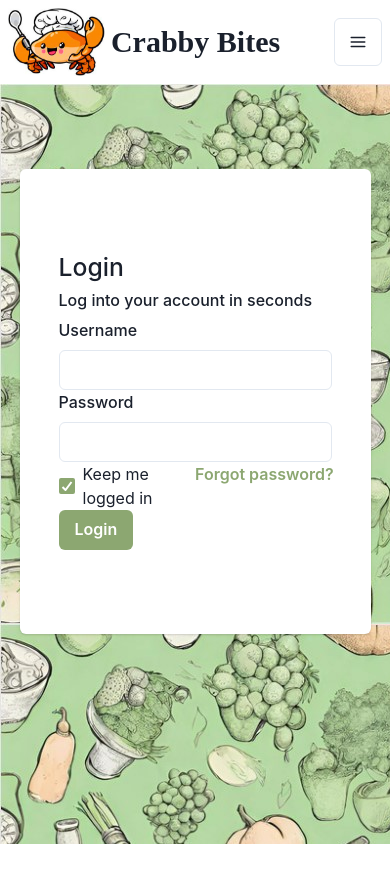
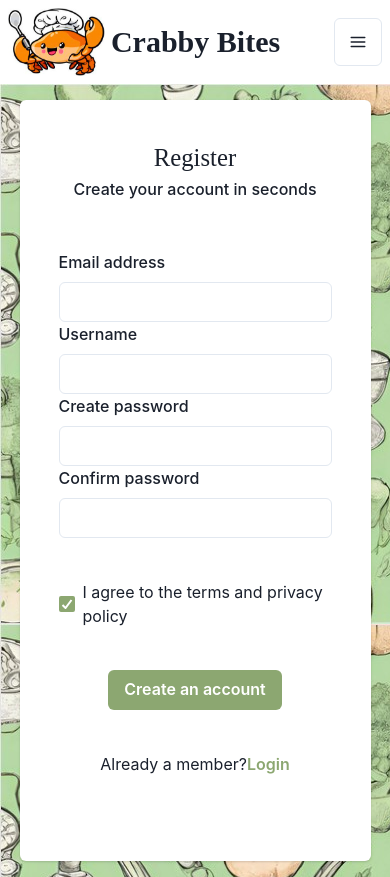
Before and after one commit to Bogdandragon/CrabbyBites, a React (Create React App) app in the folder frontend/: page / in a window 390 px wide. Before the commit the page ends 844 px from the top, so only its background shows below. Built offline with nearby package versions, Linux system fonts and the light colour scheme; the HTML template or start-up script is replaced by a standard one; a web font is replaced by a local one.

Commit message:
finished login and register forms

```diff
--- a/frontend/src/App.jsx
+++ b/frontend/src/App.jsx
@@ -5,7 +5,7 @@ import axios from 'axios';
 import { ChakraProvider } from '@chakra-ui/react'
 import Navbar from './components/Navbar/Navbar';
 import Page from './components/Page/Page';
-import LoginPage from './components/LoginPage/LoginPage';
+import RegisterPage from './components/RegisterPage/RegisterPage';
 import theme from './components/Theme/Theme';
 
 function App() {
@@ -22,7 +22,7 @@ function App() {
 			}
 			}>Click me!</button>
 		</Page> */}
-		<LoginPage/>
+		<RegisterPage/>
       </div>
     </ChakraProvider>
   );
--- a/frontend/src/components/LoginPage/LoginPage.css
+++ b/frontend/src/components/LoginPage/LoginPage.css
@@ -10,7 +10,5 @@
         background-position: "center";
         background-size: "cover";
         background-repeat: "no-repeat";
-        border: "solid";
-        border-color:'greenBrand.600';
     }
 }
--- a/frontend/src/components/LoginPage/LoginPage.jsx
+++ b/frontend/src/components/LoginPage/LoginPage.jsx
@@ -1,8 +1,8 @@
 import Page from "../Page/Page";
 import { useFormik } from 'formik';
-import { Container, Input, FormControl, FormLabel, FormErrorMessage, FormHelperText, Button } from '@chakra-ui/react';
-import { Image, SimpleGrid, Box, Checkbox, Card } from '@chakra-ui/react'
-import { Row, Col, CardBody } from 'react-bootstrap';
+import { Input, FormControl, FormLabel, Button } from '@chakra-ui/react';
+import { SimpleGrid, Box, Checkbox, Card, Center } from '@chakra-ui/react'
+import { CardBody } from 'react-bootstrap';
 import SubmitButton from '../Buttons/SubmitButton'
 import './LoginPage.css'
 
@@ -27,17 +27,16 @@ function LoginPage() {
                     w='100%' h='100%' className="hide-on-mobile"/>
 
                 <Box h='100%' py='10vh' px='5vw' textAlign='left' className="column-width">
-                    <Card py='10vh' px='10vw' >
+                    <Card py='10vh' px='10vw'>
                         <CardBody colorScheme='white'>
-                            <h2>Login</h2>
-                            <h6>Log into your account in seconds</h6>
-                            <FormControl onSubmit={formikLogin.handleSubmit}>
-                                <FormLabel>Username</FormLabel>
+                            <Center><h2 className='title-font'>Login</h2></Center>
+                            <Center><h6>Log into your account in seconds</h6></Center>
+                            <FormControl py='5vh' onSubmit={formikLogin.handleSubmit}>
+                                <FormLabel>Username or email</FormLabel>
                                 <Input id='username' name='username' type='text' onChange={formikLogin.handleChange} value={formikLogin.values.username}/>
                                 <FormLabel>Password</FormLabel>
-                                <Input id='password' name='password' type='password' onChange={formikLogin.handleChange} value={formikLogin.values.username}/>
-
-                                <SimpleGrid columns={2}>
+                                <Input id='password' name='password' type='password' onChange={formikLogin.handleChange} value={formikLogin.values.password}/>
+                                <SimpleGrid py='5vh' columns={2}>
                                     <Box>
                                         <Checkbox colorScheme='greenBrand' defaultChecked size='md'>Keep me logged in</Checkbox>
                                     </Box>
@@ -46,7 +45,7 @@ function LoginPage() {
                                     </Box>
                                 </SimpleGrid>
 
-                                <SubmitButton text="Login" onClick={formikLogin.handleSubmit} />
+                                <Center><SubmitButton text="Login" onClick={formikLogin.handleSubmit}/></Center>
                             </FormControl>
                         </CardBody>
                     </Card>
--- a/frontend/src/components/RegisterPage/RegisterPage.css
+++ b/frontend/src/components/RegisterPage/RegisterPage.css
@@ -0,0 +1,14 @@
+.column-width {
+    width: 100%;
+    background-color: white;
+}
+
+@media only screen and (max-width: 768px) {
+    .column-width {
+        width: 100vw;
+        background-image: url("../../../public/cookingBackground.jpeg");
+        background-position: "center";
+        background-size: "cover";
+        background-repeat: "no-repeat";
+    }
+}
--- a/frontend/src/components/RegisterPage/RegisterPage.jsx
+++ b/frontend/src/components/RegisterPage/RegisterPage.jsx
@@ -0,0 +1,61 @@
+import Page from "../Page/Page";
+import { useFormik } from 'formik';
+import { Container, Input, FormControl, FormLabel, FormErrorMessage, FormHelperText, Button } from '@chakra-ui/react';
+import { Image, SimpleGrid, Box, Checkbox, Card, Center } from '@chakra-ui/react'
+import { Row, Col, CardBody } from 'react-bootstrap';
+import SubmitButton from '../Buttons/SubmitButton'
+import './RegisterPage.css'
+
+function LoginPage() {
+    const formikLogin = useFormik({
+        initialValues: {
+          username: '',
+          password: ''
+        },
+        onSubmit: (values) => {
+          alert(JSON.stringify(values, null, 2))
+        },
+    })
+
+    return (
+        <Page>
+            <SimpleGrid columns={2} spacing={0} w='100vw' h='90vh'>
+                <Box bgImage={'cookingBackground.jpeg'}
+                    bgPosition='center'
+                    bgSize='cover'
+                    bgRepeat='no-repeat'
+                    w='100%' h='100%' className="hide-on-mobile"/>
+
+                <Box h='100%' px='5vw' textAlign='left' className="column-width pt-md-5 py-3">
+                    <Card py='5vh' px='10vw'>
+                        <CardBody colorScheme='white'>
+                            <Center><h2 className='title-font'>Register</h2></Center>
+                            <Center><h6>Create your account in seconds</h6></Center>
+                            <FormControl py='5vh' onSubmit={formikLogin.handleSubmit}>
+                                <FormLabel>Email address</FormLabel>
+                                <Input id='email' name='email' type='email' onChange={formikLogin.handleChange} value={formikLogin.values.email}/>
+                                <FormLabel>Username</FormLabel>
+                                <Input id='username' name='username' type='text' onChange={formikLogin.handleChange} value={formikLogin.values.username}/>
+                                <FormLabel>Create password</FormLabel>
+                                <Input id='password' name='password' type='password' onChange={formikLogin.handleChange} value={formikLogin.values.password}/>
+                                <FormLabel>Confirm password</FormLabel>
+                                <Input id='confirmPassword' name='confirmPassword' type='password' onChange={formikLogin.handleChange} value={formikLogin.values.confirmPassword}/>
+
+                                <Checkbox py='5vh'colorScheme='greenBrand' defaultChecked size='md'>I agree to the terms and privacy policy</Checkbox>
+
+                                <Center><SubmitButton text="Create an account" onClick={formikLogin.handleSubmit}/></Center>
+
+                                <Center pt='5vh'>
+                                    Already a member?
+                                    <Button colorScheme='greenBrand' variant='link'>Login</Button>
+                                </Center>
+                            </FormControl>
+                        </CardBody>
+                    </Card>
+                </Box>
+            </SimpleGrid>
+        </Page>
+    );
+}
+
+export default LoginPage;
```
